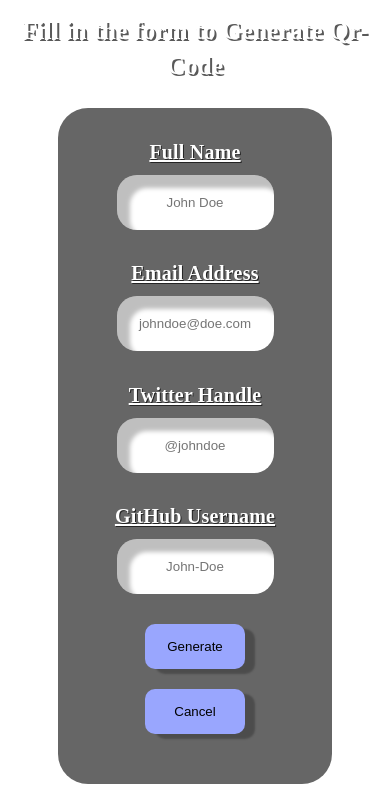
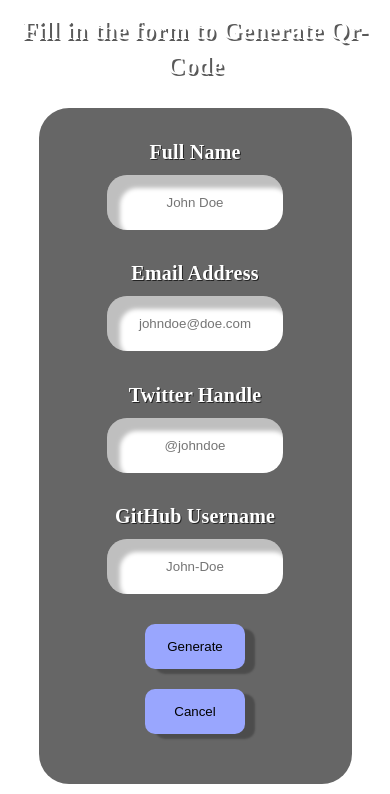
Before and after one commit to Abdulmalik-Ayorinde/Qr-Code-generator, a website: page index.html in a window 390 px wide. Shown: the part 88-882 px from the top of the page. Drawn offline with Linux system fonts and the light colour scheme.

Commit message:
quick fix

```diff
--- a/style.css
+++ b/style.css
@@ -89,7 +89,7 @@ button:active {
 }
 
 .control h4 {
-	text-decoration: underline;
+	/* text-decoration: underline; */
 	font-weight: bold;
 	font-size: 20px;
 	line-height: 35px;
@@ -102,7 +102,7 @@ button:active {
 
 @media screen and (max-width: 1000px) {
 	.container {
-		width: 60%;
+		width: 70%;
 	}
 	body {
 		height: 100%;
```
